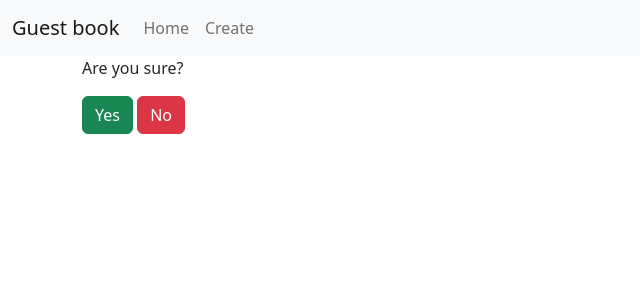
After one commit to azamuzapbar/exam7_2, a Django app: template webapp/templates/webapp/news-delete.html in a window 1280 px wide. The commit adds this page. Shown: the top 300 px of the page, without its empty margins (0-640 px from the left). Run offline with Django 3.2, Linux system fonts and the light colour scheme; the template is opened without the code that fills it, so the values that code supplies are empty.

Commit message:
Добавил удаление и редактирование

```diff
--- a/webapp/models.py
+++ b/webapp/models.py
@@ -15,6 +15,8 @@ class Article(models.Model):
     created_at = models.DateTimeField(verbose_name='Дата создания', auto_now_add=True)
     changed_at = models.DateTimeField(verbose_name='Дата изменения', auto_now=True)
 
-
     def __str__(self):
         return f'{self.email}-{self.author}-{self.text}'
+
+    def get_absolute_url(self):
+        return f'/news/{self.id}'
--- a/webapp/templates/webapp/create.html
+++ b/webapp/templates/webapp/create.html
@@ -5,13 +5,13 @@ Create article
 {% endblock %}
 
 {% block exam %}
-    <h1>Create</h1>
+
     <form method="post">
         {%csrf_token%}
         {{form.email}}<br>
         {{form.text}}<br>
         {{form.author}}<br>
-        <button type="submit" class="btn btn-success"> Create </button>
+        <button type="submit" class="btn btn-success"> Confirm </button>
         <span>{{ error }}</span>
     </form>
 {% endblock %}
--- a/webapp/templates/webapp/index.html
+++ b/webapp/templates/webapp/index.html
@@ -12,6 +12,8 @@
                 <p>{{el.email}}</p>
                 <p>{{el.text}}</p>
                 <p>{{el.author}}</p>
+                <a href="{%url 'news-delete' el.id%}" class="btn btn-danger">Delete</a>
+                <a href="{%url 'news-update' el.id%}" class="btn btn-info">Edit</a>
             </div>
         {%endfor%}
     {%else%}
--- /dev/null
+++ b/webapp/templates/webapp/news-delete.html
@@ -0,0 +1,16 @@
+{% extends 'webapp/base.html' %}
+
+{% block title %}
+Delete
+{% endblock %}
+
+{% block exam %}
+    <div class="features">
+    <p>Are you sure?</p>
+    <form method="post">
+        {%csrf_token%}
+        <button type="submit" class="btn btn-success"> Yes </button>
+        <button type="submit" class="btn btn-danger"> No </button>
+    </form>
+    </div>
+{% endblock %}
--- a/webapp/urls.py
+++ b/webapp/urls.py
@@ -4,5 +4,6 @@ from . import views
 urlpatterns = [
     path('', views.index, name='home'),
     path('create', views.create, name='create'),
-
+    path('<int:pk>/update', views.NewsUpdateView.as_view(), name='news-update'),
+    path('<int:pk>/delete', views.NewsDeleteView.as_view(), name='news-delete')
 ]
```
Also changed, not shown: webapp/views.py (+11 -0 lines).
